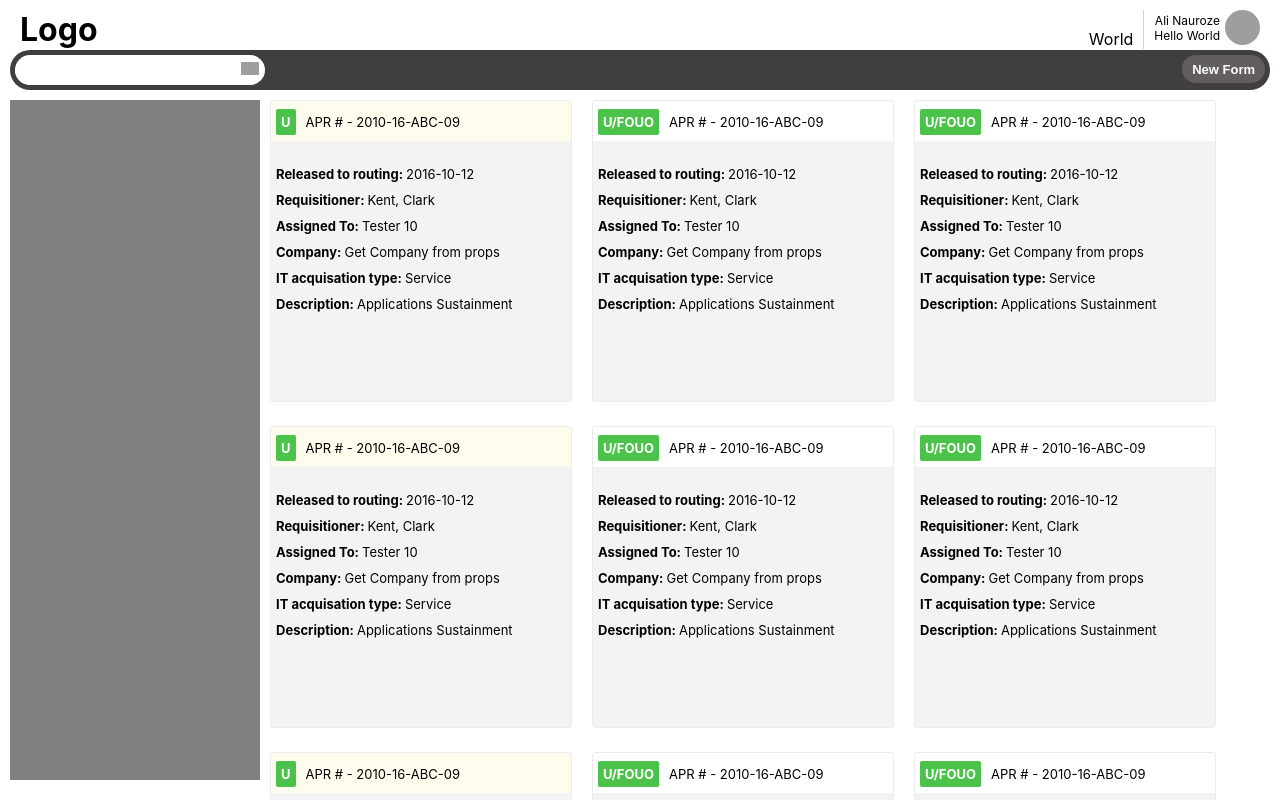
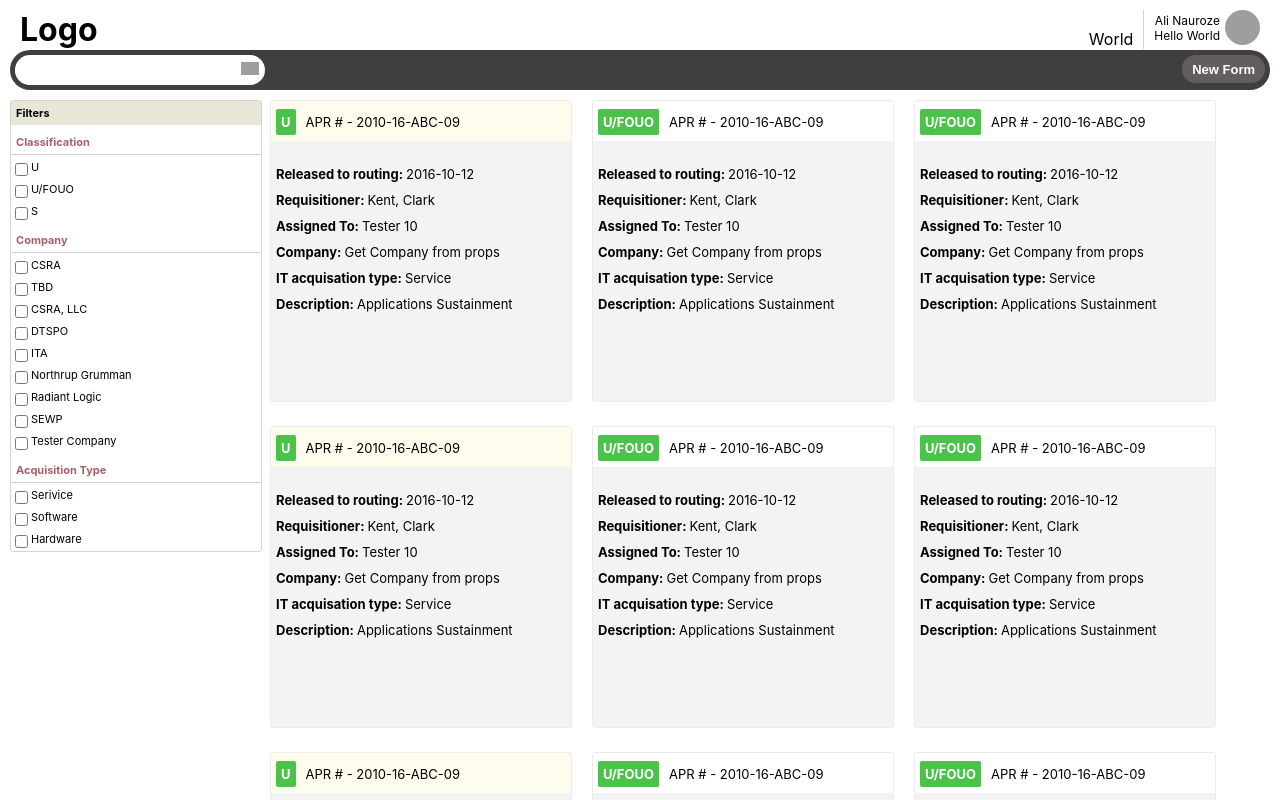
Before and after one commit to alinauroz/philemon_s_project, a React (Create React App) app in the folder client/: page / in a window 1280 px wide. Shown: the top 800 px of the page. Built offline with nearby package versions, Linux system fonts and the light colour scheme; grey boxes are pictures that could not be loaded.

Commit message:
feat: add to store added

```diff
--- a/client/src/App.css
+++ b/client/src/App.css
@@ -179,3 +179,49 @@ input:focus {
   border-left: 1px solid lightgrey;
   padding-left: 10px;
 }
+
+.left-bar-con {
+  width: 100%;
+  min-height: 20px;
+  border: 1px solid lightgrey;
+  border-radius: 3px;
+  overflow: hidden;
+}
+
+.left-bar-top {
+  background-color: #e8e6d7;
+  font-size: 11px;
+  width: calc(100% - 10px);
+  padding: 5px;
+  font-weight: bold;
+}
+
+.filter-unit {
+
+}
+
+.filter-unit-title {
+  width: calc(100% - 10px);
+  color: #a95f66;
+  font-weight: bold;
+  font-size: 11px;
+  margin: 5px 0px;
+  padding: 5px;
+  border-bottom: 1px solid lightgrey;
+}
+
+.filter-elem {
+  font-size: 13px;
+  margin-top: 3px;
+}
+
+.filter-elem p {
+  margin: 0px;
+}
+
+.filter-elem-title {
+  font-size: 11px;
+  margin: 10px 5px;
+  display: inline-block;
+  vertical-align: top;
+}
--- a/client/src/App.js
+++ b/client/src/App.js
@@ -6,6 +6,7 @@ import Login from './components/Login'
 import Signup from './components/Signup'
 import APR from './components/APR'
 import UserBar from './components/Userbar'
+import Filter from './components/Filter'
 
 const data1 = {
   isArchived : true,
@@ -41,8 +42,10 @@ class App extends React.Component{
           <UserBar />
           <SearchBar />
           <div>
-            <div style = {{display: "inline-block", width: 250, height: 500, background: "grey", height: window.innerHeight - 120}} className = "filter-con">
-
+            <div style = {{display: "inline-block", width: 250, height: 500, height: window.innerHeight - 120}} className = "filter-con">
+              <div className = "filters">
+                <Filter />
+              </div>
             </div>
             <div style={{display: "inline-block", verticalAlign: "top", maxWidth: window.innerWidth - 300}}>
               <APR
--- /dev/null
+++ b/client/src/components/Filter.jsx
@@ -0,0 +1,86 @@
+import React from 'react'
+import FilterCheckbox from './FilterCheckbox'
+
+export default class Filter extends React.Component {
+    constructor (props) {
+        super(props);
+        this.state = {
+            store: {}
+        }
+    }
+
+    addToStore = async (key, value) => {
+        if (this.state.store[key]) {
+            this.state.store[key].push(value);
+        }
+        else {
+            this.state.store[key] = [value];
+        }
+    }
+
+    render () {
+        return (
+            <div className = 'left-bar-con'>
+                <div className = 'left-bar-top'>
+                    Filters
+                </div>
+                <div className = 'filter-unit'>
+                    <p className = 'filter-unit-title'>
+                        Classification
+                    </p>
+                    <FilterCheckbox
+                        title = "U"
+                    />
+                    <FilterCheckbox
+                        title = "U/FOUO"
+                    />
+                    <FilterCheckbox
+                        title = "S"
+                    />
+                    <p className = 'filter-unit-title'>
+                        Company
+                    </p>
+                    <FilterCheckbox
+                        title = "CSRA"
+                    />
+                    <FilterCheckbox
+                        title = "TBD"
+                    />
+                    <FilterCheckbox
+                        title = "CSRA, LLC"
+                    />
+                    <FilterCheckbox
+                        title = "DTSPO"
+                    />
+                    <FilterCheckbox
+                        title = "ITA"
+                    />
+                    <FilterCheckbox
+                        title = "Northrup Grumman"
+                    />
+                    <FilterCheckbox
+                        title = "Radiant Logic"
+                    />
+                    <FilterCheckbox
+                        title = "SEWP"
+                    />
+                    <FilterCheckbox
+                        title = "Tester Company"
+                    />
+                    <p className = 'filter-unit-title'>
+                        Acquisition Type
+                    </p>
+                    <FilterCheckbox
+                        title = "Serivice"
+                    />
+                    <FilterCheckbox
+                        title = "Software"
+                    />
+                    <FilterCheckbox
+                        title = "Hardware"
+                    />
+                </div>
+            </div>
+        )
+    }
+}
--- /dev/null
+++ b/client/src/components/FilterCheckbox.jsx
@@ -0,0 +1,15 @@
+import React from 'react'
+
+export default class FilterCheckbox extends React.Component {
+    constructor (props) {
+        super (props)
+    }
+    render () {
+        return (
+        <div className = 'filter-elem'>
+            <input type = 'checkbox' />
+            <p className ='filter-elem-title'>{this.props.title}</p>
+        </div>
+    )
+    }
+}
```
